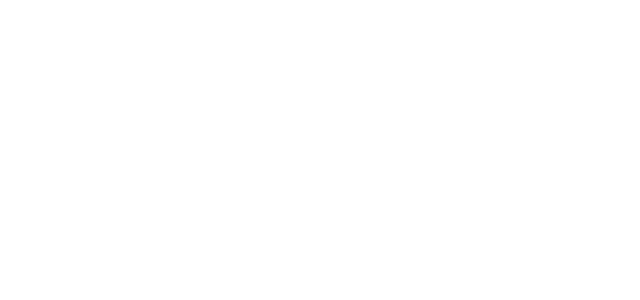
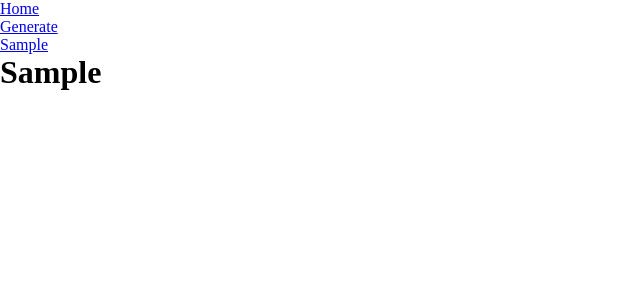
Before and after one commit to Glory-menga/Prototype-Sample-Generation, a React (Vite) app in the folder Sample-Generation/: page /sample in a window 1280 px wide. Shown: the top 300 px of the page, without its empty margins (0-640 px from the left). Built offline with nearby package versions, Linux system fonts and the light colour scheme.

Commit message:
React Router dom done

```diff
--- a/Sample-Generation/src/App.tsx
+++ b/Sample-Generation/src/App.tsx
@@ -1,12 +1,22 @@
+import { BrowserRouter as Router, Routes, Route } from 'react-router-dom';
+import Home from './pages/Home';
+import Generate from './pages/Generate';
+import Sample from './pages/Sample';
+import NotFound from './pages/NotFound';
 import './App.css'
 
 function App() {
 
   return (
-    <>
-      <div>
-      </div>
-    </>
+    <Router>
+      <Routes>
+        <Route path="/" element={<Home />} />
+        <Route path="/generate" element={<Generate />} />
+        <Route path="/sample" element={<Sample />} />
+        {/*Error Page*/}
+        <Route path="*" element={<NotFound />} />
+      </Routes>
+    </Router>
   )
 }
 
--- /dev/null
+++ b/Sample-Generation/src/components/Nav.tsx
@@ -0,0 +1,16 @@
+import { Link } from 'react-router-dom';
+
+
+const Nav = () => {
+    return (
+        <nav>
+        <ul>
+            <li><Link to="/">Home</Link></li>
+            <li><Link to="/generate">Generate</Link></li>
+            <li><Link to="/sample">Sample</Link></li>
+        </ul>
+        </nav>
+    );
+  };
+
+  export default Nav;
--- a/Sample-Generation/src/pages/Generate.tsx
+++ b/Sample-Generation/src/pages/Generate.tsx
@@ -0,0 +1,14 @@
+import Nav from '../components/Nav';
+
+const Generate = () => {
+    return (
+        <>
+            <Nav />
+            <div>
+                <h1>Gene</h1>
+            </div>
+        </>
+    );
+  };
+
+  export default Generate;
--- a/Sample-Generation/src/pages/Home.tsx
+++ b/Sample-Generation/src/pages/Home.tsx
@@ -0,0 +1,14 @@
+import Nav from '../components/Nav';
+
+const Home = () => {
+    return (
+        <>
+            <Nav />
+            <div>
+                <h1>Mengs</h1>
+            </div>
+        </>
+    );
+  };
+
+  export default Home;
--- /dev/null
+++ b/Sample-Generation/src/pages/NotFound.tsx
@@ -0,0 +1,13 @@
+import { Link } from 'react-router-dom';
+
+const NotFound = () => {
+  return (
+    <div style={{ textAlign: 'center', padding: '4rem' }}>
+      <h1>404 - Page Not Found</h1>
+      <p>Oops! The page you are looking for does not exist.</p>
+      <Link to="/">Go back to Home</Link>
+    </div>
+  );
+};
+
+export default NotFound;
--- a/Sample-Generation/src/pages/Sample.tsx
+++ b/Sample-Generation/src/pages/Sample.tsx
@@ -0,0 +1,14 @@
+import Nav from '../components/Nav';
+
+const Sample = () => {
+    return (
+        <>
+            <Nav />
+            <div>
+                <h1>Sample</h1>
+            </div>
+        </>
+    );
+  };
+
+  export default Sample;
```
